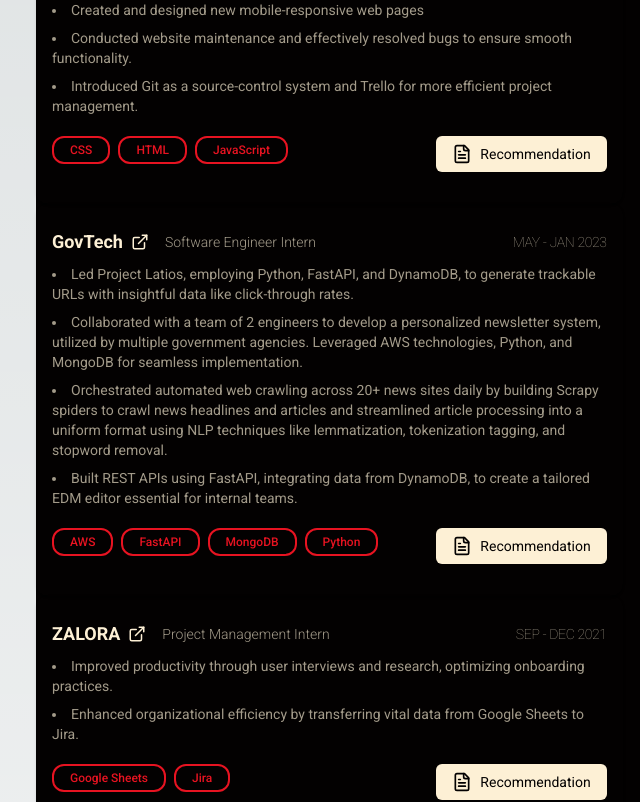
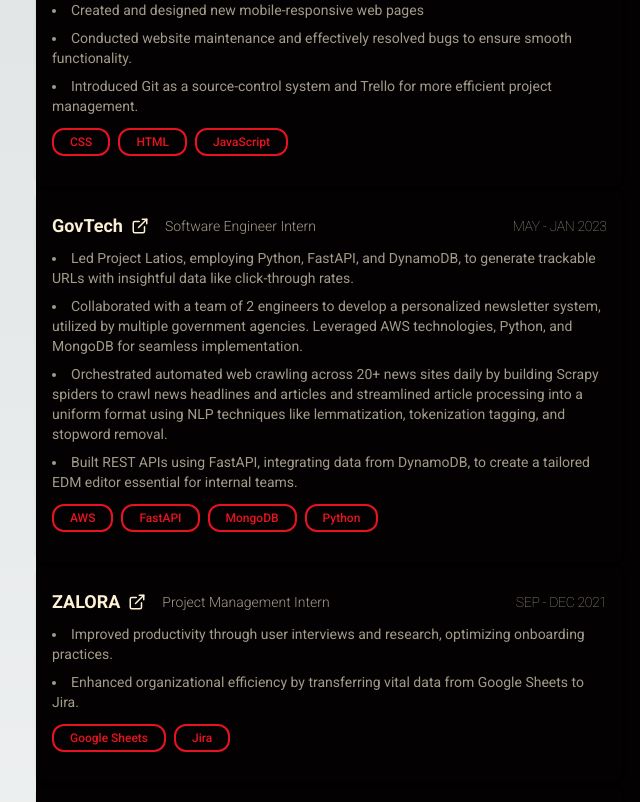
Before and after one commit to TohDeKai/portfolio, a Next.js app in the folder app/: page / in a window 1280 px wide. Shown: the part 960-1762 px from the top of the page, without its empty margins (604-1244 px from the left). Built offline with nearby package versions, Linux system fonts and the light colour scheme.

Commit message:
fix: fix hydration error

```diff
--- a/app/src/app/components/experience.tsx
+++ b/app/src/app/components/experience.tsx
@@ -62,32 +62,7 @@
                 {skill}
               </span>
             ))}
-
-            {experience.recommendationLink && (
-              <>
-                <a
-                  href={experience.recommendationLink}
-                  target="_blank"
-                  className="hidden md:flex py-2 px-4 bg-text text-bg rounded-md text-xs mt-2 xl:text-sm md:ml-auto  gap-2 xl:hover:bg-primary xl:hover:text-text duration-300"
-                >
-                  <LuFileText className="h-4 w-4 xl:h-5 xl:w-5" />
-                  Recommendation
-                </a>
-              </>
-            )}
           </div>
-          {experience.recommendationLink && (
-            <>
-              <a
-                href={experience.recommendationLink}
-                target="_blank"
-                className="py-2 px-4 bg-text text-bg rounded-md text-xs flex gap-2 w-40 md:hidden"
-              >
-                <LuFileText className="h-4 w-4" />
-                Recommendation
-              </a>
-            </>
-          )}
         </a>
       ))}
     </section>
```
Also changed, not shown: 1 other file (tests, documents, lock files or other folders).
